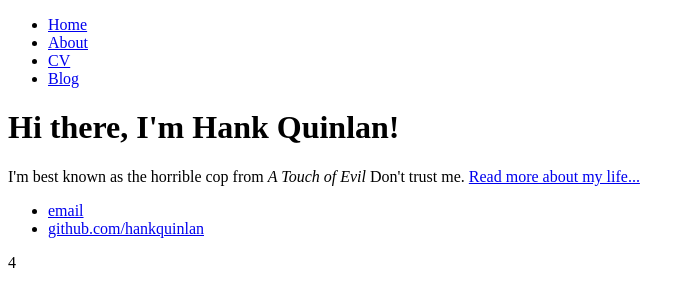
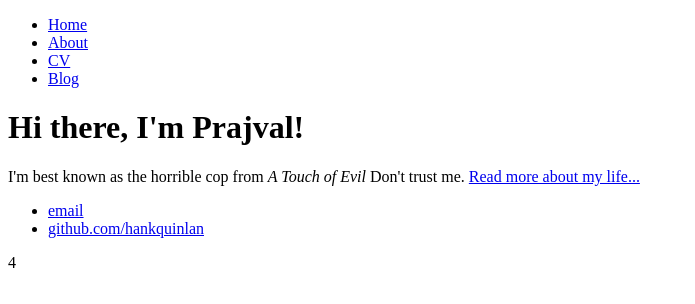
Before and after one commit to prajvalbavi/prajvalbavi.github.io, a plain HTML site: page index.html in a window 1280 px wide. Shown: the whole page, without its empty margins (0-695 px from the left). Drawn offline with Linux system fonts and the light colour scheme.

Commit message:
Update index.html

```diff
--- a/index.html
+++ b/index.html
@@ -14,7 +14,7 @@
 		</nav>
 		<div class="container">
     		<div class="blurb">
-        		<h1>Hi there, I'm Hank Quinlan!</h1>
+        		<h1>Hi there, I'm Prajval!</h1>
 				<p>I'm best known as the horrible cop from <em>A Touch of Evil</em> Don't trust me. <a href="/about">Read more about my life...</a></p>
     		</div><!-- /.blurb -->
 		</div><!-- /.container -->
```
